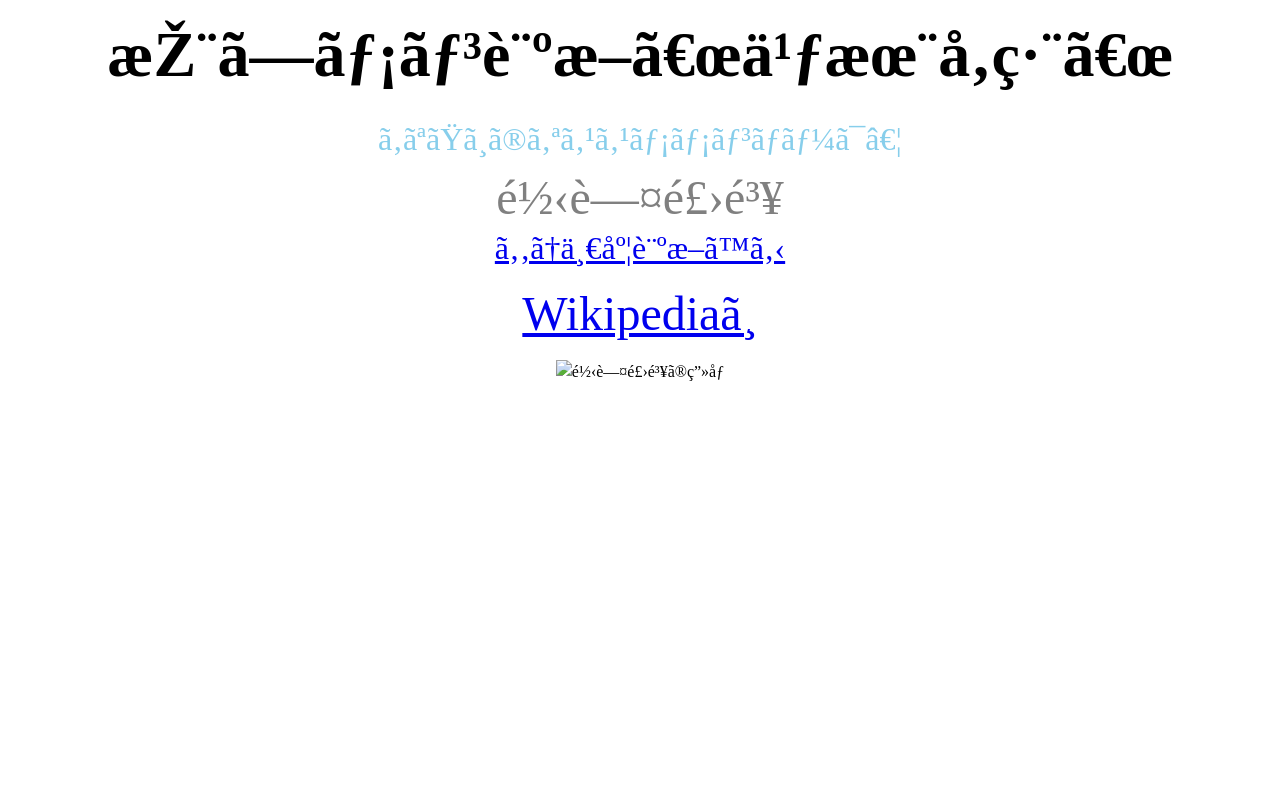
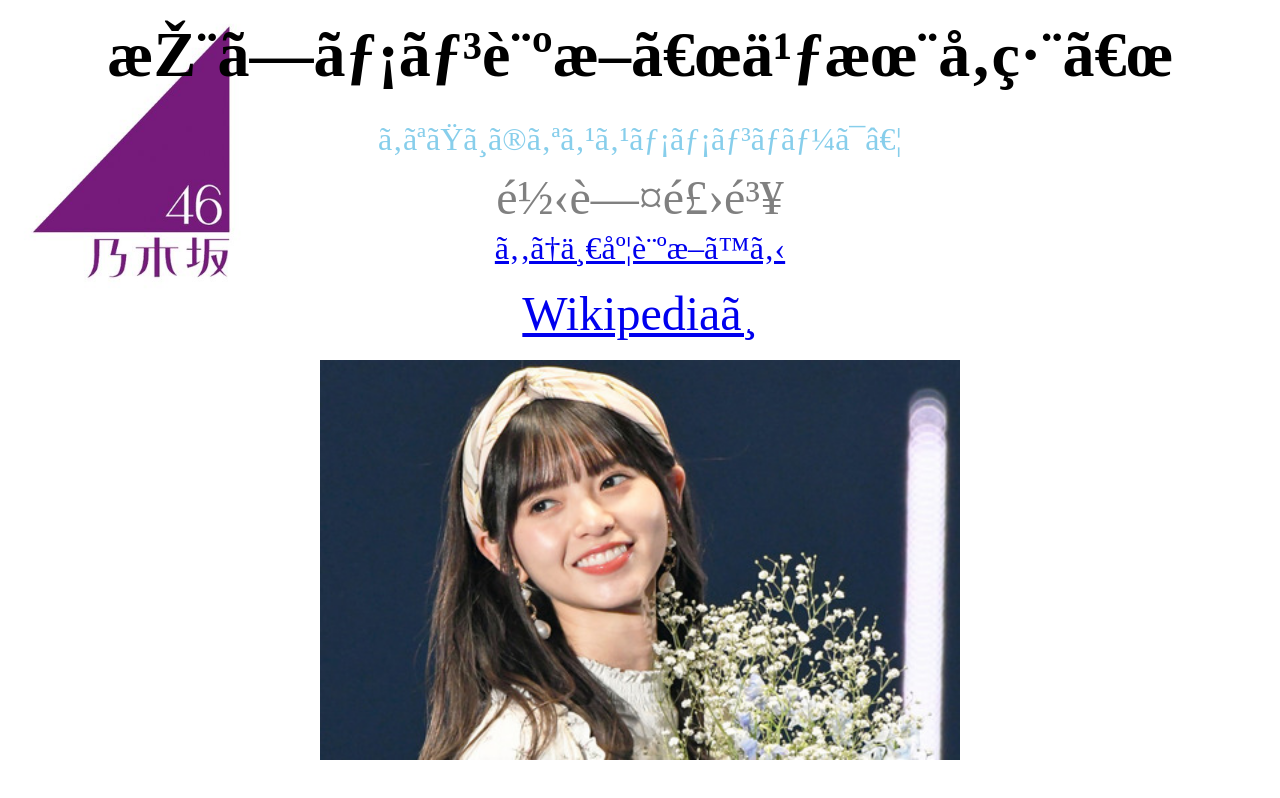
Before and after one commit to udon0141/result10, a plain HTML site: page index.html in a window 1280 px wide. Drawn offline with Linux system fonts and the light colour scheme.

Commit message:
Update index.html

```diff
--- a/index.html
+++ b/index.html
@@ -32,7 +32,7 @@
       body {
 
         flex-wrap: wrap;
-        background-image: url("画像/乃木坂ロゴ.jpg" );
+        background-image: url("https://github.com/udon0141/result10/blob/master/%E4%B9%83%E6%9C%A8%E5%9D%82%E3%83%AD%E3%82%B3%E3%82%99.jpg?raw=true.jpg" );
         background-size: 300px 300px;
         background-repeat: no-repeat;
        }
@@ -47,7 +47,7 @@
   </head>
   <body>
     <div class='wiki'><a href="https://ja.wikipedia.org/wiki/%E9%BD%8B%E8%97%A4%E9%A3%9B%E9%B3%A5">Wikipediaへ</a></div>
-    <div class='image'><img src="画像/齋藤飛鳥.jpg" width="640px" height="400px" alt="齋藤飛鳥の画像"></div>
+    <div class='image'><img src="https://github.com/udon0141/result10/blob/master/%E9%BD%8B%E8%97%A4%E9%A3%9B%E9%B3%A5.jpg?raw=true.jpg" width="640px" height="400px" alt="齋藤飛鳥の画像"></div>
     <style>
       div.image{
         text-align: center;
```
